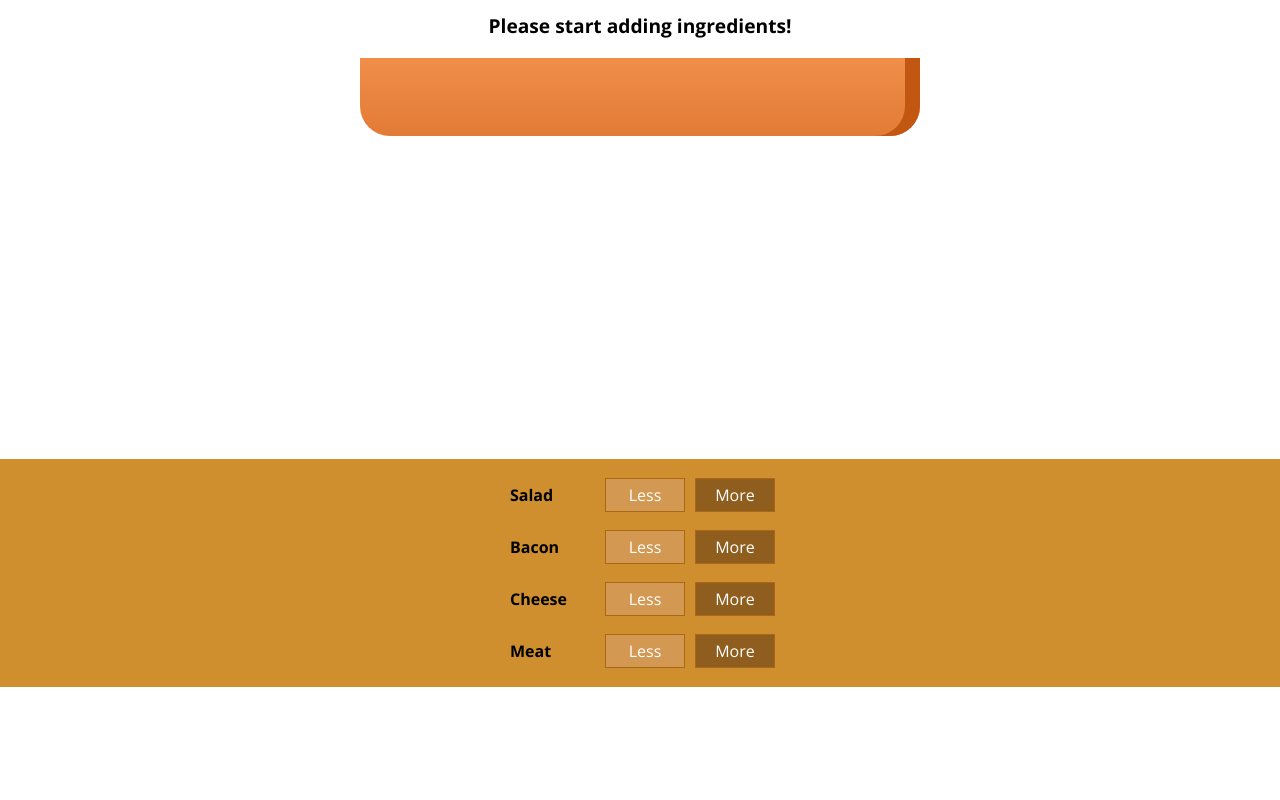
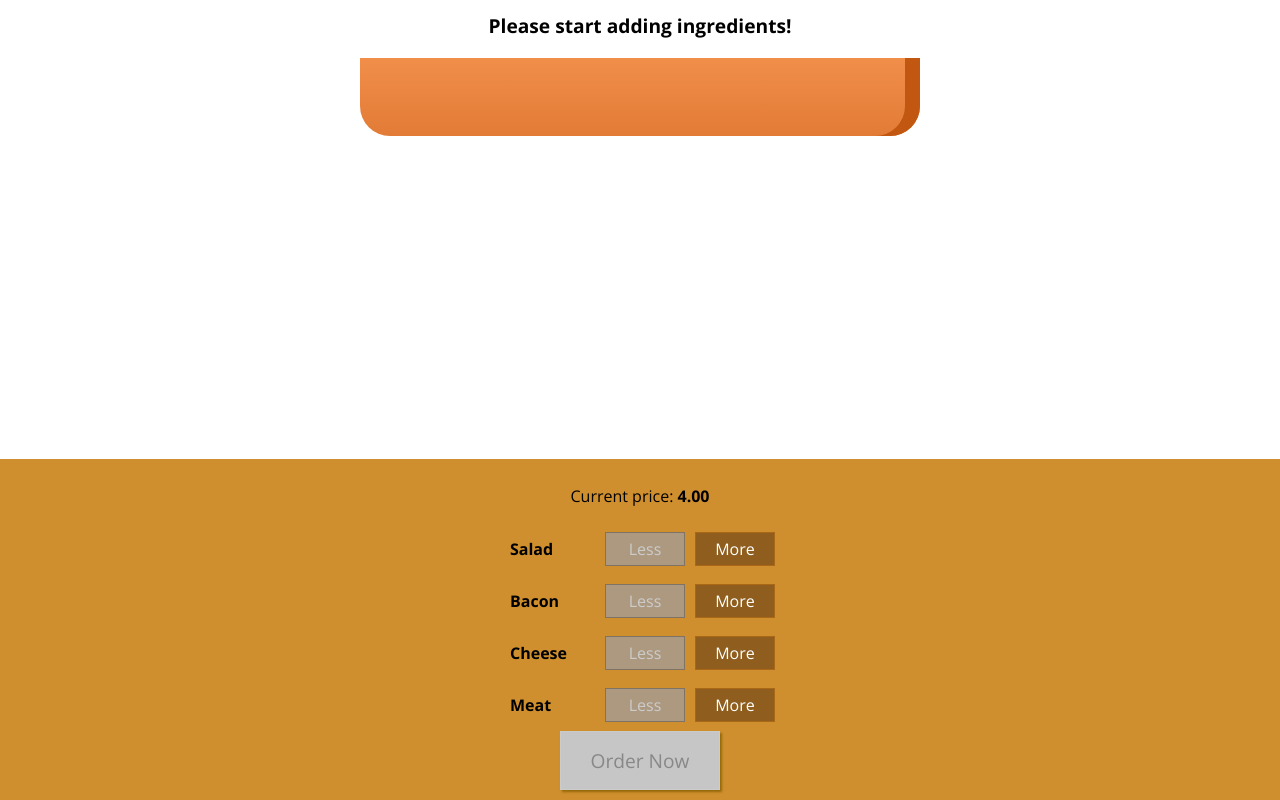
Before and after one commit to Abisola-Morohunfolu/burger-app, a React (Create React App) app: page / in a window 1280 px wide. Shown: the part 179-979 px from the top of the page. Before the commit the page ends 866 px from the top, so only its background shows below. Built offline with nearby package versions, Linux system fonts and the light colour scheme.

Commit message:
added-build-controls

```diff
--- a/src/components/Burger/BuildControls/BuildControl/BuildControl.js
+++ b/src/components/Burger/BuildControls/BuildControl/BuildControl.js
@@ -4,7 +4,7 @@
 const buildControl = props => (
 	<div className={classes.BuildControl}>
 		<div className={classes.Label}>{props.label}</div>
-		<button className={classes.Less} onClick={props.removed}>
+		<button className={classes.Less} onClick={props.removed} disabled={props.disabledBtn}>
 			Less
 		</button>
 		<button className={classes.More} onClick={props.added}>
--- a/src/components/Burger/BuildControls/BuildControls.js
+++ b/src/components/Burger/BuildControls/BuildControls.js
@@ -11,14 +11,21 @@
 
 const buildControls = props => (
 	<div className={classes.BuildControls}>
+		<p>
+			Current price: <strong>{props.price.toFixed(2)}</strong>
+		</p>
 		{controls.map(control => (
 			<BuildControl
 				label={control.label}
 				key={control.label}
 				added={() => props.ingredientAdded(control.type)}
 				removed={() => props.ingredientRemoved(control.type)}
+				disabledBtn={props.disabled[control.type]}
 			/>
 		))}
+		<button className={classes.OrderButton} disabled={!props.purchasable}>
+			Order Now
+		</button>
 	</div>
 );
 
--- a/src/components/Burger/BuildControls/BuildControls.module.css
+++ b/src/components/Burger/BuildControls/BuildControls.module.css
@@ -8,3 +8,45 @@
 	padding: 10px 0;
 	box-shadow: 0 2px 1px #ccc;
 }
+
+.OrderButton {
+	background-color: #dad735;
+	outline: none;
+	cursor: pointer;
+	border: 1px solid #966909;
+	color: #966909;
+	font-family: inherit;
+	font-size: 1.2em;
+	padding: 15px 30px;
+	box-shadow: 2px 2px 2px #966909;
+}
+
+.OrderButton:hover,
+.OrderButton:active {
+	background-color: #a0db41;
+	border: 1px solid #966909;
+	color: #966909;
+}
+
+.OrderButton:disabled {
+	background-color: #c7c6c6;
+	cursor: not-allowed;
+	border: 1px solid #ccc;
+	color: #888888;
+}
+
+.OrderButton:not(:disabled) {
+	animation: enable 0.3s linear;
+}
+
+@keyframes enable {
+	0% {
+		transform: scale(1);
+	}
+	60% {
+		transform: scale(1.1);
+	}
+	100% {
+		transform: scale(1);
+	}
+}
--- a/src/containers/BurgerBuilder/BurgerBuilder.js
+++ b/src/containers/BurgerBuilder/BurgerBuilder.js
@@ -18,8 +18,25 @@
 			cheese: 0,
 			meat: 0
 		},
+		purchasable: false,
 		totalPrice: 4
 	};
+
+	updatePurchaseState() {
+		const ingredients = {
+			...this.state.ingredients
+		};
+
+		const sum = Object.keys(ingredients)
+			.map(igKey => ingredients[igKey])
+			.reduce((acc, el) => {
+				return acc + el;
+			}, 0);
+
+		this.setState({
+			purchasable: sum > 0
+		});
+	}
 
 	addIngredientHandler = type => {
 		const oldCount = this.state.ingredients[type];
@@ -32,15 +49,20 @@
 		//update price
 		const oldPrice = this.state.totalPrice;
 		const updatedPrice = oldPrice + INGREDIENTS_PRICES[type];
-		this.setState({
-			ingredients: { ...updatedIngredients },
-			totalPrice: updatedPrice
-		});
+		this.setState(
+			{
+				ingredients: { ...updatedIngredients },
+				totalPrice: updatedPrice
+			},
+			() => {
+				this.updatePurchaseState();
+			}
+		);
 	};
 
 	removeIngredientHandler = type => {
 		const oldCount = this.state.ingredients[type];
-		if (oldCount === 0) return;
+		if (oldCount <= 0) return;
 		const updatedCount = oldCount - 1;
 		const updatedIngredients = {
 			...this.state.ingredients
@@ -50,19 +72,33 @@
 		//update price
 		const oldPrice = this.state.totalPrice;
 		const updatedPrice = oldPrice - INGREDIENTS_PRICES[type];
-		this.setState({
-			ingredients: { ...updatedIngredients },
-			totalPrice: updatedPrice
-		});
+		this.setState(
+			{
+				ingredients: { ...updatedIngredients },
+				totalPrice: updatedPrice
+			},
+			() => {
+				this.updatePurchaseState();
+			}
+		);
 	};
 
 	render() {
+		const disabledInfo = {
+			...this.state.ingredients
+		};
+		for (let key in disabledInfo) {
+			disabledInfo[key] = disabledInfo[key] <= 0;
+		}
 		return (
 			<Auxiliary>
 				<Burger ingredients={this.state.ingredients} />
 				<BuildControls
 					ingredientAdded={this.addIngredientHandler}
 					ingredientRemoved={this.removeIngredientHandler}
+					disabled={disabledInfo}
+					price={this.state.totalPrice}
+					purchasable={this.state.purchasable}
 				/>
 			</Auxiliary>
 		);
```
Also changed, not shown: src/components/UI/Backdrop/Backdrop.js (added), src/components/UI/Modal/Modal.js (added).
